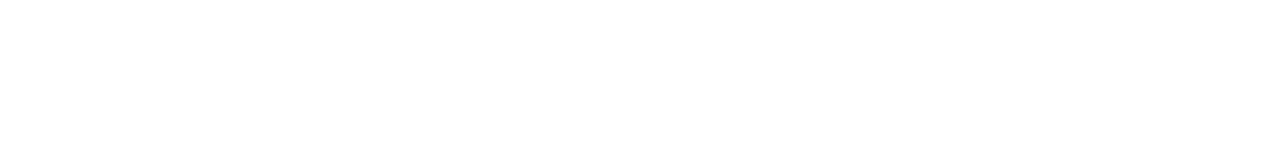
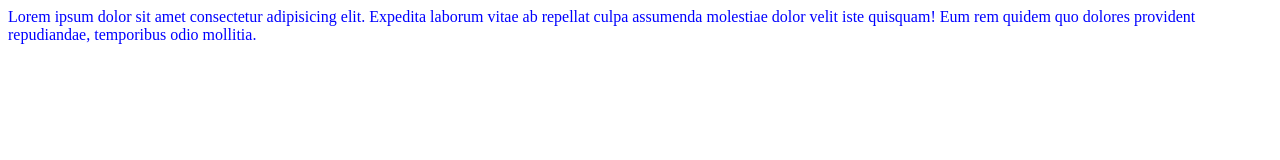
Before and after one commit to TeiganShannyn/Class7-9, a plain HTML site: page index.html in a window 1280 px wide. Drawn offline with Linux system fonts and the light colour scheme.

Commit message:
addedstylecssfile

```diff
--- a/index.html
+++ b/index.html
@@ -3,8 +3,10 @@
     <meta charset="UTF-8">
     <meta name="viewport" content="width=device-width, initial-scale=1.0">
     <title>Document</title>
+    <link rel="stylesheet" href="style.css">
 </head>
 <body>
+    <p>Lorem ipsum dolor sit amet consectetur adipisicing elit. Expedita laborum vitae ab repellat culpa assumenda molestiae dolor velit iste quisquam! Eum rem quidem quo dolores provident repudiandae, temporibus odio mollitia.</p>
 
 
 
--- /dev/null
+++ b/style.css
@@ -0,0 +1,3 @@
+p{
+    color:blue;
+}
```
